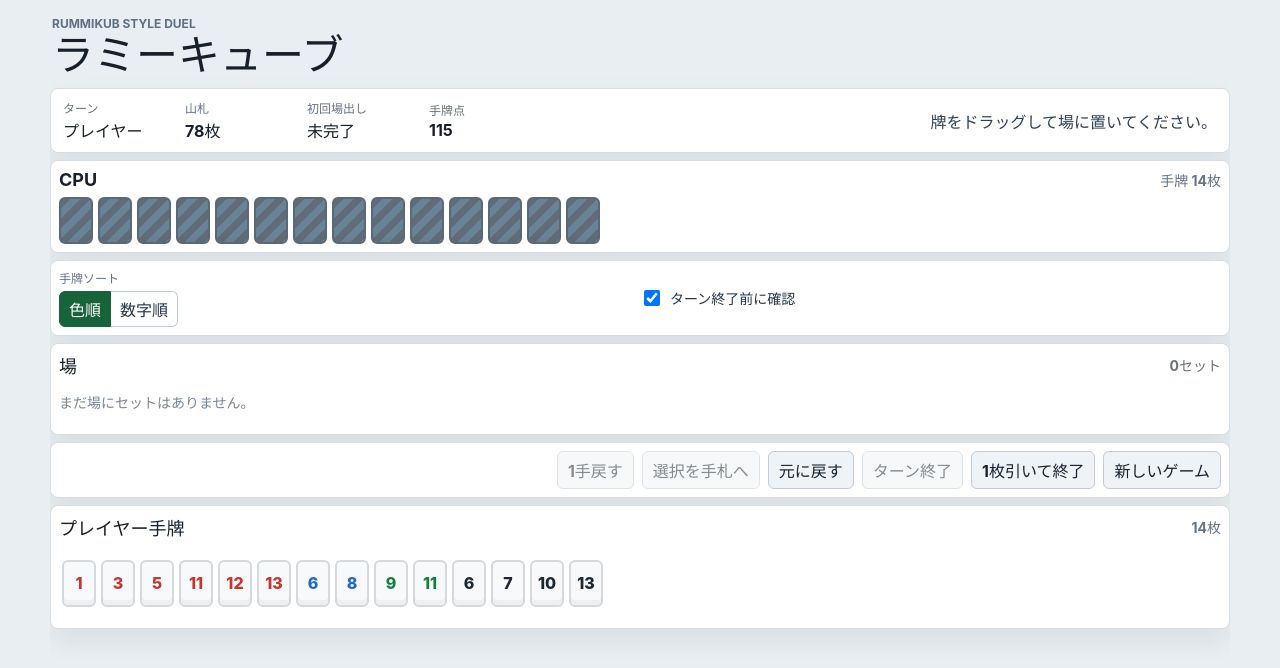
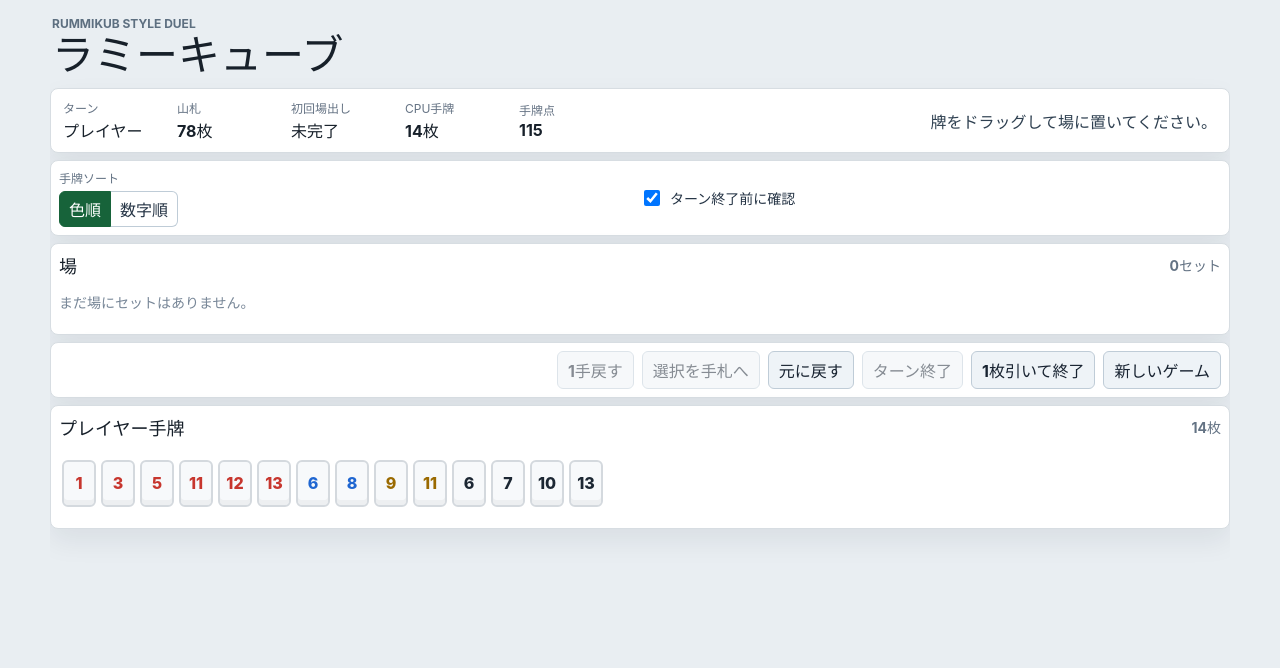
Before and after one commit to shunshun1677/rummikub-app, a React (Vite) app in the folder rummikub_app_develop/: page / in a window 1280 px wide. Shown: the top 668 px of the page. Built offline with nearby package versions, Linux system fonts and the light colour scheme.

Commit message:
update: CPUの強さを調整

```diff
--- a/rummikub_app_develop/src/features/rummikub/game/components/CpuHand.tsx
+++ /dev/null
@@ -1,36 +0,0 @@
-import { TileView } from './TileView'
-import type { Tile } from '../../_shared/types/types'
-
-type CpuHandProps = {
-  hand: Tile[]
-  revealTiles: boolean
-}
-
-export function CpuHand({ hand, revealTiles }: CpuHandProps) {
-  const tileCount = hand.length
-  const visibleBacks = Math.min(tileCount, 18)
-
-  return (
-    <section className="cpu-zone" aria-label="cpu hand">
-      <div className="zone-title">
-        <h2>CPU</h2>
-        <span>{revealTiles ? '手札公開' : `手牌 ${tileCount}枚`}</span>
-      </div>
-      <div className="tile-row cpu-row">
-        {revealTiles
-          ? hand.map((tile) => <TileView key={tile.id} tile={tile} disabled />)
-          : Array.from({ length: visibleBacks }, (_, index) => (
-              <TileView
-                key={`cpu-hidden-${index}`}
-                tile={{ id: `hidden-${index}`, color: 'joker', number: null }}
-                isHidden
-                disabled
-              />
-            ))}
-        {!revealTiles && tileCount > visibleBacks ? (
-          <span className="more-tiles">+{tileCount - visibleBacks}</span>
-        ) : null}
-      </div>
-    </section>
-  )
-}
--- a/rummikub_app_develop/src/features/rummikub/game/components/GameBoard.tsx
+++ b/rummikub_app_develop/src/features/rummikub/game/components/GameBoard.tsx
@@ -5,6 +5,7 @@
 type GameBoardProps = {
   board: TileSet[]
   lockedSetIds: Set<string>
+  highlightedSetIds: Set<string>
   canDropHandTile: boolean
   selectedTileId: string | null
   onDragStartTile: (
@@ -21,6 +22,7 @@
 export function GameBoard({
   board,
   lockedSetIds,
+  highlightedSetIds,
   canDropHandTile,
   selectedTileId,
   onDragStartTile,
@@ -83,6 +85,7 @@
               key={set.id}
               set={set}
               isLocked={lockedSetIds.has(set.id)}
+              isHighlighted={highlightedSetIds.has(set.id)}
               canDropHandTile={canDropHandTile}
               selectedTileId={selectedTileId}
               onDragStartTile={onDragStartTile}
--- a/rummikub_app_develop/src/features/rummikub/game/components/StatusBar.tsx
+++ b/rummikub_app_develop/src/features/rummikub/game/components/StatusBar.tsx
@@ -27,6 +27,10 @@
         <strong>{state.hasPlayerOpened ? '完了' : '未完了'}</strong>
       </div>
       <div>
+        <span className="status-label">CPU手牌</span>
+        <strong>{state.cpuHand.length}枚</strong>
+      </div>
+      <div>
         <span className="status-label">手牌点</span>
         <strong>{calculateHandPoints(state.playerHand)}</strong>
       </div>
--- a/rummikub_app_develop/src/features/rummikub/game/components/TileSetView.tsx
+++ b/rummikub_app_develop/src/features/rummikub/game/components/TileSetView.tsx
@@ -6,6 +6,7 @@
 type TileSetViewProps = {
   set: TileSet
   isLocked: boolean
+  isHighlighted: boolean
   selectedTileId: string | null
   canDropHandTile: boolean
   onDragStartTile: (
@@ -21,6 +22,7 @@
 export function TileSetView({
   set,
   isLocked,
+  isHighlighted,
   selectedTileId,
   canDropHandTile,
   onDragStartTile,
@@ -96,7 +98,7 @@
     <section
       className={`tile-set ${isLocked ? 'locked' : ''} ${isDragOver ? 'drag-over' : ''} ${
         isUnconfirmed ? 'unconfirmed' : ''
-      }`}
+      } ${isHighlighted ? 'cpu-played' : ''}`}
       onDragOver={handleDragOver}
       onDragLeave={handleDragLeave}
       onDrop={handleDrop}
@@ -105,7 +107,7 @@
         <span className={`set-type-badge ${isUnconfirmed ? 'unconfirmed' : ''}`}>
           {setTypeLabel}
         </span>
-        <span>{set.tiles.length}枚</span>
+        <span>{isHighlighted ? `CPU ${set.tiles.length}枚` : `${set.tiles.length}枚`}</span>
       </div>
 
       <div className="tile-row set-row">
--- a/rummikub_app_develop/src/features/rummikub/game/index.tsx
+++ b/rummikub_app_develop/src/features/rummikub/game/index.tsx
@@ -1,7 +1,6 @@
 import { useEffect, useMemo, useState, type DragEvent } from 'react'
 import './styles/game.css'
 import { Controls } from './components/Controls'
-import { CpuHand } from './components/CpuHand'
 import { GameResultDetails } from './components/GameResultDetails'
 import { GameBoard } from './components/GameBoard'
 import {
@@ -71,6 +70,7 @@
   const [lastDrawnTileId, setLastDrawnTileId] = useState<string | null>(null)
   const [handSortMode, setHandSortMode] = useState<HandSortMode>('color')
   const [confirmBeforeEndTurn, setConfirmBeforeEndTurn] = useState(true)
+  const [lastCpuPlayedSetIds, setLastCpuPlayedSetIds] = useState<Set<string>>(() => new Set())
   const [message, setMessage] = useState('牌をドラッグして場に置いてください。')
 
   const isCpuThinking = gameState.currentTurn === 'cpu' && !gameState.winner
@@ -115,6 +115,11 @@
 
       if (move.kind === 'play') {
         const winner = move.hand.length === 0 ? 'cpu' : null
+        const currentBoardSetIds = new Set(gameState.board.map((set) => set.id))
+        const playedSetIds = move.board
+          .filter((set) => !currentBoardSetIds.has(set.id))
+          .map((set) => set.id)
+
         nextState = {
           ...gameState,
           board: move.board,
@@ -123,6 +128,7 @@
           currentTurn: winner ? 'cpu' : 'player',
           winner,
         }
+        setLastCpuPlayedSetIds(new Set(playedSetIds))
       } else {
         const { tile, newDeck } = drawTile(gameState.deck)
         const nextCpuHand = tile ? sortHand([...gameState.cpuHand, tile]) : gameState.cpuHand
@@ -142,6 +148,7 @@
           currentTurn: winner ? 'cpu' : 'player',
           winner,
         }
+        setLastCpuPlayedSetIds(new Set())
       }
 
       setGameState(nextState)
@@ -464,6 +471,7 @@
     setSelection(null)
     setSelectedHandTileIds(new Set())
     setLastDrawnTileId(null)
+    setLastCpuPlayedSetIds(new Set())
     setMessage('新しいゲームを開始しました。')
   }
 
@@ -501,7 +509,6 @@
 
       <StatusBar state={gameState} message={message} isCpuThinking={isCpuThinking} />
       <GameResultDetails state={gameState} />
-      <CpuHand hand={gameState.cpuHand} revealTiles={gameState.winner !== null} />
       <GameTools
         handSortMode={handSortMode}
         confirmBeforeEndTurn={confirmBeforeEndTurn}
@@ -511,6 +518,7 @@
       <GameBoard
         board={draft.draftBoard}
         lockedSetIds={lockedSetIds}
+        highlightedSetIds={lastCpuPlayedSetIds}
         canDropHandTile={canPlayerAct}
         selectedTileId={selectedBoardTileId}
         onDragStartTile={handleDragStartBoardTile}
--- a/rummikub_app_develop/src/features/rummikub/game/logics/cpu.ts
+++ b/rummikub_app_develop/src/features/rummikub/game/logics/cpu.ts
@@ -1,10 +1,17 @@
-import type { CpuMove, GameState, Tile, TileSet } from '../../_shared/types/types'
+import {
+  TILE_COLORS,
+  type CpuMove,
+  type GameState,
+  type Tile,
+  type TileSet,
+} from '../../_shared/types/types'
 import {
   calculateSetPoints,
   cloneBoard,
   createSetId,
   isValidSet,
   sortHand,
+  sortTilesForSet,
 } from './gameLogic'
 
 type CandidateSet = TileSet & {
@@ -22,19 +29,13 @@
 export function getCpuMove(state: GameState): CpuMove {
   const candidates = generateCandidateSets(state.cpuHand)
   const choice = chooseBestCandidateChoice(candidates, !state.hasCpuOpened)
-
-  if (choice.tileCount === 0) {
-    return {
-      kind: 'draw',
-      message: 'CPUは出せる手がなく、1枚引きました。',
-    }
-  }
-
   const playedTileIds = new Set(
     choice.sets.flatMap((set) => set.tiles.map((tile) => tile.id)),
   )
-  const nextHand = sortHand(state.cpuHand.filter((tile) => !playedTileIds.has(tile.id)))
-  const nextBoard = [
+  const handAfterNewSets = sortHand(
+    state.cpuHand.filter((tile) => !playedTileIds.has(tile.id)),
+  )
+  const boardAfterNewSets = [
     ...cloneBoard(state.board),
     ...choice.sets.map((set) => ({
       id: createSetId(),
@@ -42,8 +43,23 @@
       tiles: [...set.tiles],
     })),
   ]
+  const canExtendBoard = state.hasCpuOpened || choice.tileCount > 0
+  const extension = canExtendBoard
+    ? extendBoardWithHandTiles(boardAfterNewSets, handAfterNewSets)
+    : { board: boardAfterNewSets, hand: handAfterNewSets, tileCount: 0 }
+  const totalPlayedTileCount = choice.tileCount + extension.tileCount
+
+  if (totalPlayedTileCount === 0) {
+    return {
+      kind: 'draw',
+      message: 'CPUは出せる手がなく、1枚引きました。',
+    }
+  }
+
+  const nextHand = sortHand(extension.hand)
+  const nextBoard = extension.board
   const openedMessage = state.hasCpuOpened
-    ? `${choice.tileCount}枚を場に出しました。`
+    ? `${totalPlayedTileCount}枚を場に出しました。`
     : `初回${choice.points}点で場出ししました。`
 
   return {
@@ -57,23 +73,28 @@
 
 function generateCandidateSets(hand: Tile[]): CandidateSet[] {
   const candidates = new Map<string, CandidateSet>()
+  const addCandidate = (set: TileSet): void => {
+    if (!isValidSet(set)) {
+      return
+    }
+
+    const key = `${set.type}:${[...set.tiles].map((tile) => tile.id).sort().join('|')}`
+    candidates.set(key, { ...set, points: calculateSetPoints(set) })
+  }
 
   for (let size = 3; size <= Math.min(5, hand.length); size += 1) {
     getCombinations(hand, size).forEach((tiles) => {
       ;(['run', 'group'] as const).forEach((type) => {
-        const set: TileSet = {
+        addCandidate({
           id: `candidate-${type}-${tiles.map((tile) => tile.id).join('-')}`,
           type,
           tiles,
-        }
-
-        if (isValidSet(set)) {
-          const key = `${type}:${[...tiles].map((tile) => tile.id).sort().join('|')}`
-          candidates.set(key, { ...set, points: calculateSetPoints(set) })
-        }
+        })
       })
     })
   }
+
+  generateRunCandidates(hand).forEach(addCandidate)
 
   return [...candidates.values()]
     .sort((a, b) => {
@@ -85,6 +106,120 @@
       return b.points - a.points
     })
     .slice(0, MAX_CPU_CANDIDATES)
+}
+
+function extendBoardWithHandTiles(
+  board: TileSet[],
+  hand: Tile[],
+): { board: TileSet[]; hand: Tile[]; tileCount: number } {
+  let nextBoard = cloneBoard(board)
+  let nextHand = sortHand(hand)
+  let tileCount = 0
+
+  while (true) {
+    const playableMove = findBestBoardExtension(nextBoard, nextHand)
+
+    if (!playableMove) {
+      break
+    }
+
+    nextBoard = nextBoard.map((set) =>
+      set.id === playableMove.setId
+        ? sortTilesForSet({ ...set, tiles: [...set.tiles, playableMove.tile] })
+        : set,
+    )
+    nextHand = nextHand.filter((tile) => tile.id !== playableMove.tile.id)
+    tileCount += 1
+  }
+
+  return {
+    board: nextBoard,
+    hand: nextHand,
+    tileCount,
+  }
+}
+
+function findBestBoardExtension(
+  board: TileSet[],
+  hand: Tile[],
+): { setId: string; tile: Tile; score: number } | null {
+  const candidates = hand.flatMap((tile) =>
+    board.flatMap((set) => {
+      const nextSet = { ...set, tiles: [...set.tiles, tile] }
+
+      if (!isValidSet(nextSet)) {
+        return []
+      }
+
+      return [{ setId: set.id, tile, score: getTilePlayScore(tile) }]
+    }),
+  )
+
+  return (
+    candidates.sort((a, b) => {
+      const scoreDiff = b.score - a.score
+      if (scoreDiff !== 0) {
+        return scoreDiff
+      }
+
+      return a.tile.id.localeCompare(b.tile.id)
+    })[0] ?? null
+  )
+}
+
+function getTilePlayScore(tile: Tile): number {
+  return tile.color === 'joker' ? 30 : (tile.number ?? 0)
+}
+
+function generateRunCandidates(hand: Tile[]): TileSet[] {
+  const jokers = hand.filter((tile) => tile.color === 'joker')
+  const candidates: TileSet[] = []
+
+  TILE_COLORS.forEach((color) => {
+    const tilesByNumber = new Map<number, Tile[]>()
+
+    hand
+      .filter((tile) => tile.color === color && tile.number !== null)
+      .forEach((tile) => {
+        const tiles = tilesByNumber.get(tile.number ?? 0) ?? []
+        tilesByNumber.set(tile.number ?? 0, [...tiles, tile])
+      })
+
+    for (let start = 1; start <= 11; start += 1) {
+      for (let length = 6; length <= 13 - start + 1; length += 1) {
+        const usedJokers: Tile[] = []
+        const tiles: Tile[] = []
+
+        for (let number = start; number < start + length; number += 1) {
+          const tile = tilesByNumber.get(number)?.[0]
+
+          if (tile) {
+            tiles.push(tile)
+            continue
+          }
+
+          const joker = jokers[usedJokers.length]
+
+          if (!joker) {
+            break
+          }
+
+          usedJokers.push(joker)
+          tiles.push(joker)
+        }
+
+        if (tiles.length === length) {
+          candidates.push({
+            id: `candidate-run-${tiles.map((tile) => tile.id).join('-')}`,
+            type: 'run',
+            tiles,
+          })
+        }
+      }
+    }
+  })
+
+  return candidates
 }
 
 function chooseBestCandidateChoice(
--- a/rummikub_app_develop/src/features/rummikub/game/styles/game.css
+++ b/rummikub_app_develop/src/features/rummikub/game/styles/game.css
@@ -35,7 +35,6 @@
 .status-bar,
 .result-details,
 .game-tools,
-.cpu-zone,
 .board-zone,
 .hand-zone,
 .controls {
@@ -47,7 +46,7 @@
 
 .status-bar {
   display: grid;
-  grid-template-columns: repeat(4, minmax(112px, auto)) 1fr;
+  grid-template-columns: repeat(5, minmax(104px, auto)) 1fr;
   align-items: center;
   gap: 10px;
   padding: 10px 12px;
@@ -97,20 +96,27 @@
   gap: 2px;
 }
 
-.cpu-zone,
+.result-cpu-hand {
+  margin-top: 10px;
+}
+
+.result-cpu-row {
+  margin-top: 5px;
+}
+
 .hand-zone {
   padding: 12px;
 }
 
 .board-zone {
   flex: 0 1 auto;
-  max-height: min(42svh, 420px);
+  max-height: min(52svh, 540px);
   overflow: auto;
   padding: 12px;
 }
 
 .board-zone:has(.board-grid) {
-  min-height: 176px;
+  min-height: 220px;
 }
 
 .hand-zone {
@@ -174,7 +180,7 @@
   opacity: 0.72;
 }
 
-.cpu-row .tile:not(.tile-hidden):disabled {
+.result-cpu-row .tile:disabled {
   cursor: default;
   opacity: 1;
 }
@@ -221,7 +227,7 @@
 }
 
 .tile-yellow {
-  color: #16803a;
+  color: #9a6a00;
 }
 
 .tile-black {
@@ -261,9 +267,17 @@
 .tile-set {
   border: 1px solid #dce2e8;
   border-radius: 8px;
-  min-height: 128px;
+  min-height: 112px;
   padding: 10px;
   background: #fbfcfd;
+}
+
+.tile-set.cpu-played {
+  border-color: #3c83d6;
+  background: #eef6ff;
+  box-shadow:
+    inset 4px 0 0 #3c83d6,
+    0 8px 18px rgba(40, 98, 160, 0.12);
 }
 
 .tile-set.unconfirmed {
@@ -330,7 +344,7 @@
 }
 
 .set-row {
-  min-height: 78px;
+  min-height: 58px;
   align-content: start;
 }
 
@@ -532,7 +546,6 @@
   gap: 7px;
 }
 
-.density-compact .cpu-zone,
 .density-compact .board-zone,
 .density-compact .hand-zone,
 .density-compact .controls,
@@ -558,7 +571,7 @@
 }
 
 .density-compact .tile-set {
-  min-height: 142px;
+  min-height: 104px;
   padding: 7px;
 }
 
```
Also changed, not shown: rummikub_app_develop/src/features/rummikub/game/components/GameResultDetails.tsx (+11 -0 lines).
